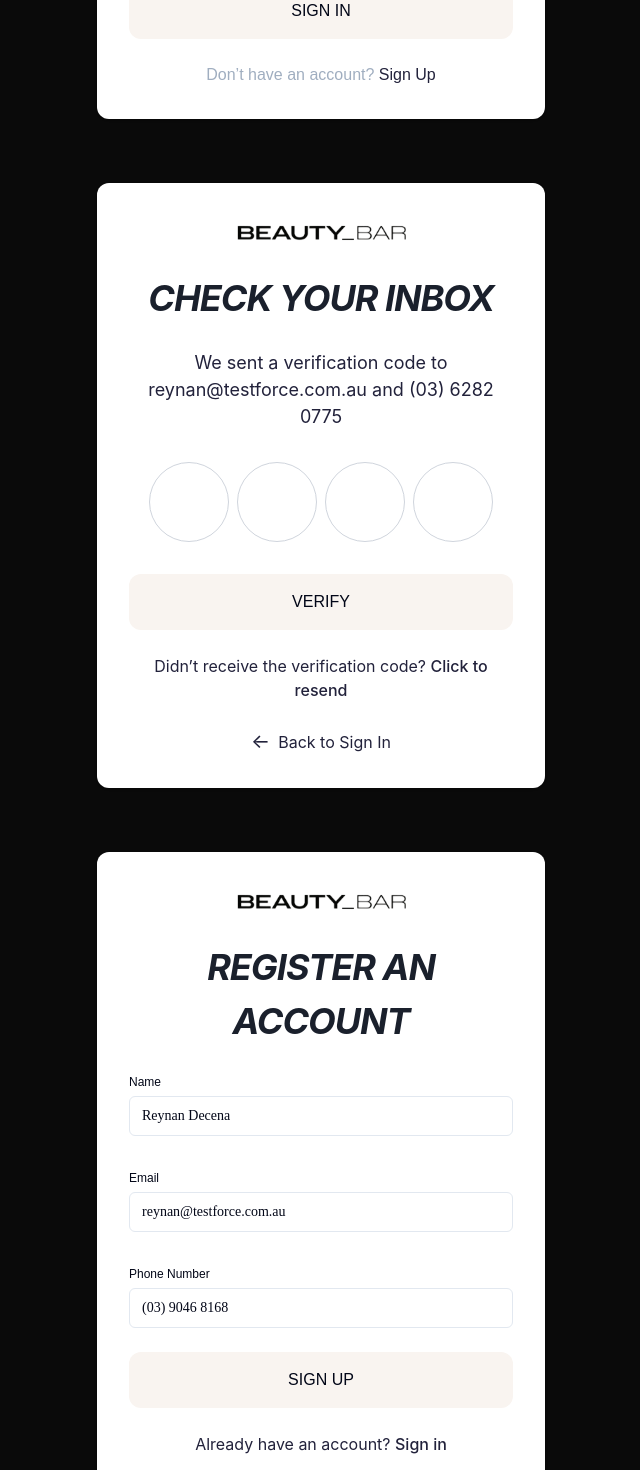
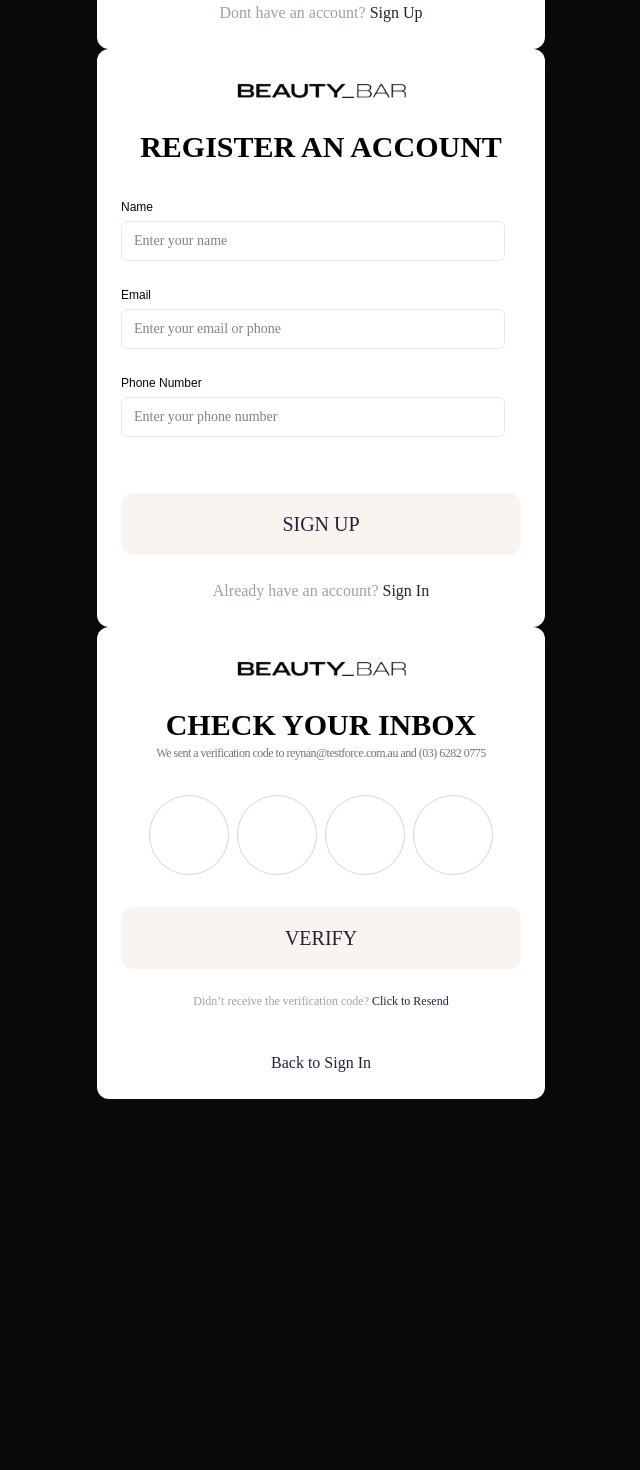
Before and after one commit to Sn3s/beauty_bar_components, a Next.js app: page / in a window 1280 px wide. Shown: the part 3300-4770 px from the top of the page, without its empty margins (319-959 px from the left). After the commit the page ends 4399 px from the top, so only its background shows below. Built offline with nearby package versions, Linux system fonts and the light colour scheme.

Commit message:
Fixed cards

```diff
--- a/src/app/components/button.tsx
+++ b/src/app/components/button.tsx
@@ -2,6 +2,37 @@
 import React, { useState } from "react";
 
 type AnimatedButtonProps = React.ButtonHTMLAttributes<HTMLButtonElement>;
+
+export function PrimaryButton({ children, style, ...props }: AnimatedButtonProps) {
+  const [hovered, setHovered] = useState(false);
+
+  return (
+    <button
+      style={{
+        width: "100%",
+        background: hovered ? "rgba(249, 242, 235, 1)" : "#F9F4F0",
+        color: "#22223B",
+        fontWeight: 500,
+        fontSize: 20,
+        padding: "16px 0",
+        borderRadius: 12,
+        marginBottom: 24,
+        border: "none",
+        display: "flex",
+        justifyContent: "center",
+        alignItems: "center",
+        transition: "background 300ms ease-out",
+        cursor: "pointer",
+        ...style, // allow override
+      }}
+      onMouseEnter={() => setHovered(true)}
+      onMouseLeave={() => setHovered(false)}
+      {...props}
+    >
+      {children}
+    </button>
+  );
+}
 
 export default function AnimatedButton({ ...props }: AnimatedButtonProps) {
   const [hovered, setHovered] = useState(false);
--- a/src/app/page.tsx
+++ b/src/app/page.tsx
@@ -9,7 +9,7 @@ import ProfileDropdownOwnersXWide from "./components/typography/profile_dropdown
 import LogoutDropdownOwnersXWide from "./components/typography/logout_dropdown_owners_xwide";
 import BookingsDropdownOwnersXWide from "./components/typography/bookings_dropdown_owners_xwide";
 import Link from "./components/link";
-import Button from "./components/button";
+import Button, { PrimaryButton } from "./components/button";
 import TextInputBox from "./components/text_input_box";
 import OtpInput from "./components/OtpInput";
 import { SkinServiceCard } from "./components/cards/SkinServiceCard";
@@ -149,264 +149,112 @@ Cards
 
 
 
-<div className="max-w-md mx-auto mt-16 p-8 bg-white rounded-xl shadow">
+<Card className="max-w-md mx-auto"
+          header={
           <img
               src={beautybarlogo.src}
               alt="Beauty Bar Logo"
               className="mx-auto mb-6"
               style={{ width: 180, height: "auto" }}
             />
-  <h1
-    style={{
-      fontFamily: "Inter, serif",
-      fontWeight: 700,
-      fontSize: 36,
-      textAlign: "center",
-      marginBottom: 24,
-      color: "#1A202C",
-      fontStyle: "italic",
-      letterSpacing: "-1px"
-    }}
+          }
+          title="LOG IN TO YOUR ACCOUNT"
+          footer={
+            <>
+              <PrimaryButton>
+                SIGN IN
+              </PrimaryButton>
+              <p className="text-center text-base text-gray-400 mt-4">
+                Dont have an account? <span className="text-[#22223B] font-medium">Sign Up</span>
+              </p>
+            </>
+          }
         >
-    LOG IN TO YOUR ACCOUNT
-  </h1>
-  <label
-    htmlFor="login-email"
-    style={{
-      display: "block",
-      fontFamily: "Inter, sans-serif",
-      fontWeight: 500,
-      fontSize: 16,
-      marginBottom: 8,
-      color: "#22223B"
-    }}
-  >
-  </label>
           <TextInputBox
             label="Email Address/Phone Number"
             id="login-email"
             placeholder="Enter your email or phone"
             className="w-full mb-6"
           />
-  <Button
-  style={{
-    width: "100%",
-    background: "#F9F4F0",
-    color: "#22223B",
-    fontWeight: 500,
-    fontSize: 20,
-    padding: "16px 0",
-    borderRadius: 12,
-    marginBottom: 24,
-    border: "none",
-    display: "flex", // Makes the button a flex container
-    justifyContent: "center", // Centers horizontally
-    alignItems: "center", // Centers vertically
-  }}
->
-  SIGN IN
-</Button>
-
-  <p
-    style={{
-      textAlign: "center",
-      fontSize: 16,
-      color: "#A0AEC0",
-      marginTop: 16
-    }}
-  >
-    Don’t have an account? <span style={{ color: "#22223B", fontWeight: 500 }}>Sign Up</span>
-  </p>
-</div>
+        </Card>
 
 
-<div className="max-w-md mx-auto mt-16 p-8 bg-white rounded-xl shadow">
+        <Card className="max-w-md mx-auto"
+          header={
           <img
               src={beautybarlogo.src}
               alt="Beauty Bar Logo"
               className="mx-auto mb-6"
               style={{ width: 180, height: "auto" }}
             />
-  <h1
-    style={{
-      fontFamily: "Inter, serif",
-      fontWeight: 700,
-      fontSize: 36,
-      textAlign: "center",
-      marginBottom: 24,
-      color: "#1A202C",
-      fontStyle: "italic",
-      letterSpacing: "-1px"
-    }}
-  >
-    CHECK YOUR INBOX
-  </h1>
-  <p
-    style={{
-      textAlign: "center",
-      fontFamily: "Inter, sans-serif",
-      fontWeight: 400,
-      fontSize: 18,
-      color: "#22223B",
-      marginBottom: 8
-    }}
-  >
-    We sent a verification code to<br />
-    reynan@testforce.com.au and (03) 6282 0775
+          }
+          title="Register an Account"
+          footer={
+            <>
+              <PrimaryButton>
+                SIGN UP
+              </PrimaryButton>
+              <p className="text-center text-base text-gray-400 mt-4">
+                Already have an account? <span className="text-[#22223B] font-medium">Sign In</span>
               </p>
-  <div style={{ display: "flex", justifyContent: "center", margin: "32px 0" }}>
-    <OtpInput value={otp} onChange={setOtp} />
-  </div>
-  <Button
-  style={{
-    width: "100%",
-    background: "#F9F4F0",
-    color: "#22223B",
-    fontWeight: 500,
-    fontSize: 20,
-    padding: "16px 0",
-    borderRadius: 12,
-    marginBottom: 24,
-    border: "none",
-    display: "flex", // Makes the button a flex container
-    justifyContent: "center", // Centers horizontally
-    alignItems: "center", // Centers vertically
-  }}
->
-    VERIFY
-  </Button>
-  <p
-    style={{
-      textAlign: "center",
-      fontSize: 16,
-      color: "#22223B",
-      marginBottom: 24,
-      fontFamily: "Inter, sans-serif"
-    }}
+            </>
+          }
         >
 
-    Didn’t receive the verification code? <span style={{ color: "#22223B", fontWeight: 500, cursor: "pointer" }}>Click to resend</span>
-  </p>
-  <div style={{ textAlign: "center", color: "#22223B", fontFamily: "Inter, sans-serif", fontSize: 16 }}>
-    <span style={{ marginRight: 8, fontSize: 20 }}>←</span>
-    Back to Sign In
-  </div>
-</div>
+          <TextInputBox
+            label="Name"
+            id="login-name"
+            placeholder="Enter your name"
+            className="w-full mb-6"
+          />
+
+          <TextInputBox
+            label="Email"
+            id="login-email"
+            placeholder="Enter your email or phone"
+            className="w-full mb-6"
+          />
+
+          <TextInputBox
+            label="Phone Number"
+            id="login-phone"
+            placeholder="Enter your phone number"
+            className="w-full mb-6"
+          />
+
+        </Card>
 
 
-<div className="max-w-md mx-auto mt-16 p-8 bg-white rounded-xl shadow">
+        <Card className="max-w-md mx-auto"
+          header={
           <img
               src={beautybarlogo.src}
               alt="Beauty Bar Logo"
               className="mx-auto mb-6"
               style={{ width: 180, height: "auto" }}
             />
-  <h1
-    style={{
-      fontFamily: "Inter, serif",
-      fontWeight: 700,
-      fontSize: 36,
-      textAlign: "center",
-      marginBottom: 24,
-      color: "#1A202C",
-      fontStyle: "italic",
-      letterSpacing: "-1px"
-    }}
+          }
+          title="Check Your Inbox"
+          subTitle="We sent a verification code to reynan@testforce.com.au and (03) 6282 0775"
+          footer={
+            <>
+                <PrimaryButton>
+            VERIFY
+                </PrimaryButton>
+                <p className="text-center text-sm text-gray-400 mt-4" style={{ fontSize: "12px" }}>
+                  Didn’t receive the verification code? <span className="text-[#22223B] font-medium">Click to Resend</span>
+                </p>
+
+              <p className="text-center text-base text-gray-400 mt-4">
+                <span className="text-[#22223B] font-medium"> <br />Back to Sign In</span>
+              </p>
+            </>
+          }
         >
-    REGISTER AN ACCOUNT
-  </h1>
-  <label
-    htmlFor="register-name"
-    style={{
-      display: "block",
-      fontFamily: "Inter, sans-serif",
-      fontWeight: 500,
-      fontSize: 16,
-      marginBottom: 8,
-      color: "#22223B"
-    }}
-  >
-
-  </label>
-  <TextInputBox
-    label="Name"
-    id="register-name"
-    placeholder="Reynan Decena"
-    className="w-full mb-6"
-    value="Reynan Decena"
-  />
-  <label
-    htmlFor="register-email"
-    style={{
-      display: "block",
-      fontFamily: "Inter, sans-serif",
-      fontWeight: 500,
-      fontSize: 16,
-      marginBottom: 8,
-      color: "#22223B"
-    }}
-  >
-
-  </label>
-  <TextInputBox
-    label="Email"
-    id="register-email"
-    placeholder="reynan@testforce.com.au"
-    className="w-full mb-6"
-    value="reynan@testforce.com.au"
-  />
-  <label
-    htmlFor="register-phone"
-    style={{
-      display: "block",
-      fontFamily: "Inter, sans-serif",
-      fontWeight: 500,
-      fontSize: 16,
-      marginBottom: 8,
-      color: "#22223B"
-    }}
-  >
-
-  </label>
-  <TextInputBox
-    label="Phone Number"
-    id="register-phone"
-    placeholder="(03) 9046 8168"
-    className="w-full mb-6"
-    value="(03) 9046 8168"
-  />
- <Button
-  style={{
-    width: "100%",
-    background: "#F9F4F0",
-    color: "#22223B",
-    fontWeight: 500,
-    fontSize: 20,
-    padding: "16px 0",
-    borderRadius: 12,
-    marginBottom: 24,
-    border: "none",
-    display: "flex", // Makes the button a flex container
-    justifyContent: "center", // Centers horizontally
-    alignItems: "center", // Centers vertically
-  }}
->
-    SIGN UP
-  </Button>
-  <p
-    style={{
-      textAlign: "center",
-      fontSize: 16,
-      color: "#22223B",
-      marginBottom: 0,
-      fontFamily: "Inter, sans-serif"
-    }}
-  >
-    Already have an account? <span style={{ color: "#22223B", fontWeight: 500, cursor: "pointer" }}>Sign in</span>
-  </p>
+          <div style={{ display: "flex", justifyContent: "center" }}>
+            <OtpInput value={otp} onChange={setOtp} />
           </div>
-
-
+        </Card>
 
 
     </div>
```
Lines whose indentation alone changed are shown as unchanged.
